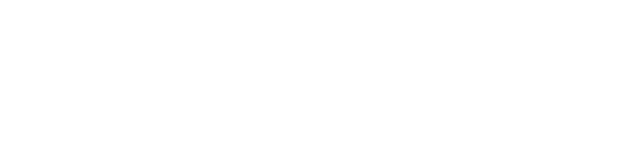
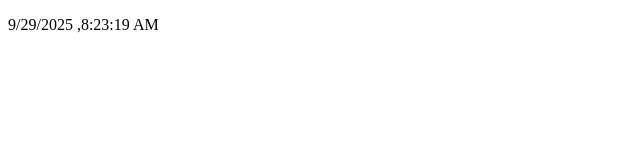
Before and after one commit to acciojob/clock-shivshankar-source, a website: page main.html in a window 1280 px wide. Shown: the whole page, without its empty margins (0-640 px from the left). Drawn offline with Linux system fonts and the light colour scheme.

Commit message:
created a submission

```diff
--- a/main.html
+++ b/main.html
@@ -1,16 +1,15 @@
 <!DOCTYPE html>
 
 <html>
+  <head>
+    <link rel="stylesheet" href="styles.css" />
+  </head>
 
-<head>
-	<link rel="stylesheet" href="styles.css">
-</head>
+  <body>
+    <!-- the entire body must be written by student -->
+    <p id="timer"></p>
+    <script src="./script.js">
 
-<body>
-	<!-- the entire body must be written by student -->
-    <script type="text/javascript" src="./script.js">
-</script>
-
-</body>
-
+    </script>
+  </body>
 </html>
--- a/script.js
+++ b/script.js
@@ -1 +1,15 @@
 //your JS code here. If required.
+let p = document.getElementById("timer");
+      setInterval(() => {
+        let date = new Date();
+
+        let year = date.getFullYear();
+        let month = date.getMonth();
+        let day = date.getDate();
+
+        let hour = date.getHours();
+        let min = date.getMinutes();
+        let sec = date.getSeconds();
+		let ampm=hour>=12?'PM':'AM';
+		p.innerHTML = `${month + 1}/${ day}/${ year} ,${ hour}:${ min}:${ sec} ${ampm}`;}
+      , 1000)
```
